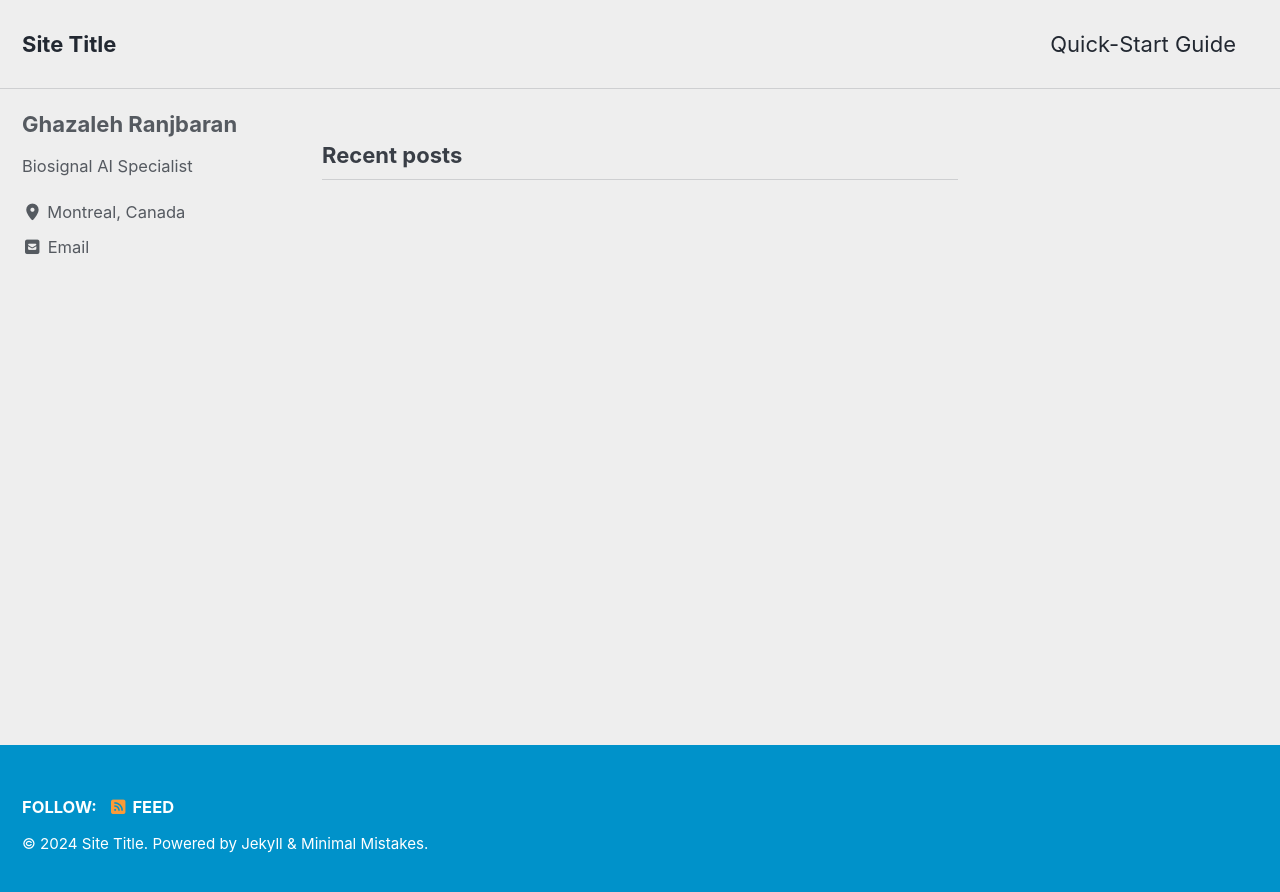
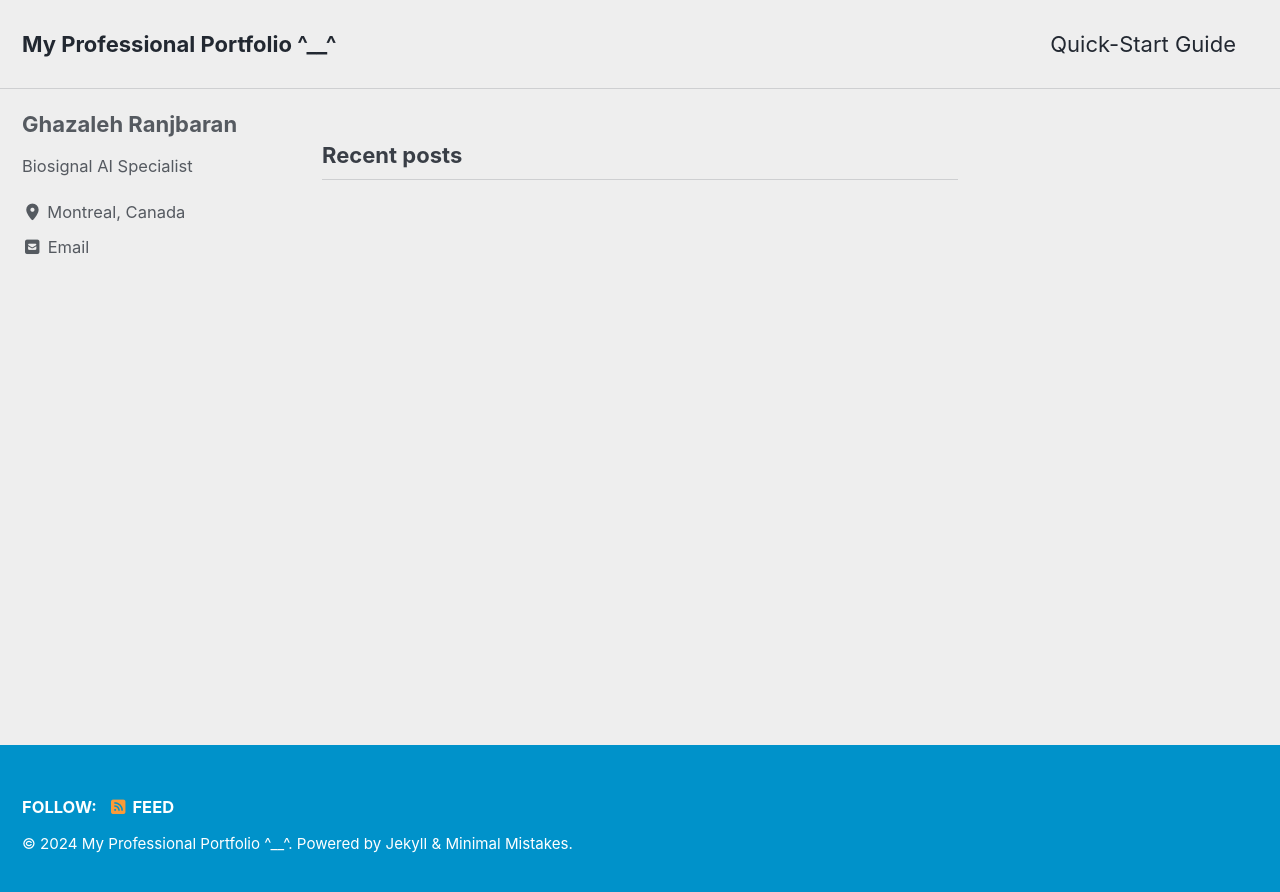
Before and after one commit to ghazalehran/ghazalehran.github.io, a Jekyll site: the page built from index.html, in a window 1280 px wide. Shown: the top 892 px of the page. Built offline with Jekyll 4.4.1, drawn with Linux system fonts in a browser that asks for light colours; cached includes are drawn as plain includes; the list of posts is cut into pages by our own code.

Commit message:
updated web name

```diff
--- a/_config.yml
+++ b/_config.yml
@@ -17,7 +17,7 @@ minimal_mistakes_skin    : "air" # "air", "aqua", "contrast", "dark", "dirt", "n
 # Site Settings
 locale                   : "en-US"
 rtl                      : # true, false (default) # turns direction of the page into right to left for RTL languages
-title                    : "Site Title"
+title                    : "My Professional Portfolio ^__^"
 title_separator          : "-"
 subtitle                 : # site tagline that appears below site title in masthead
 name                     : "Your Name"
```
